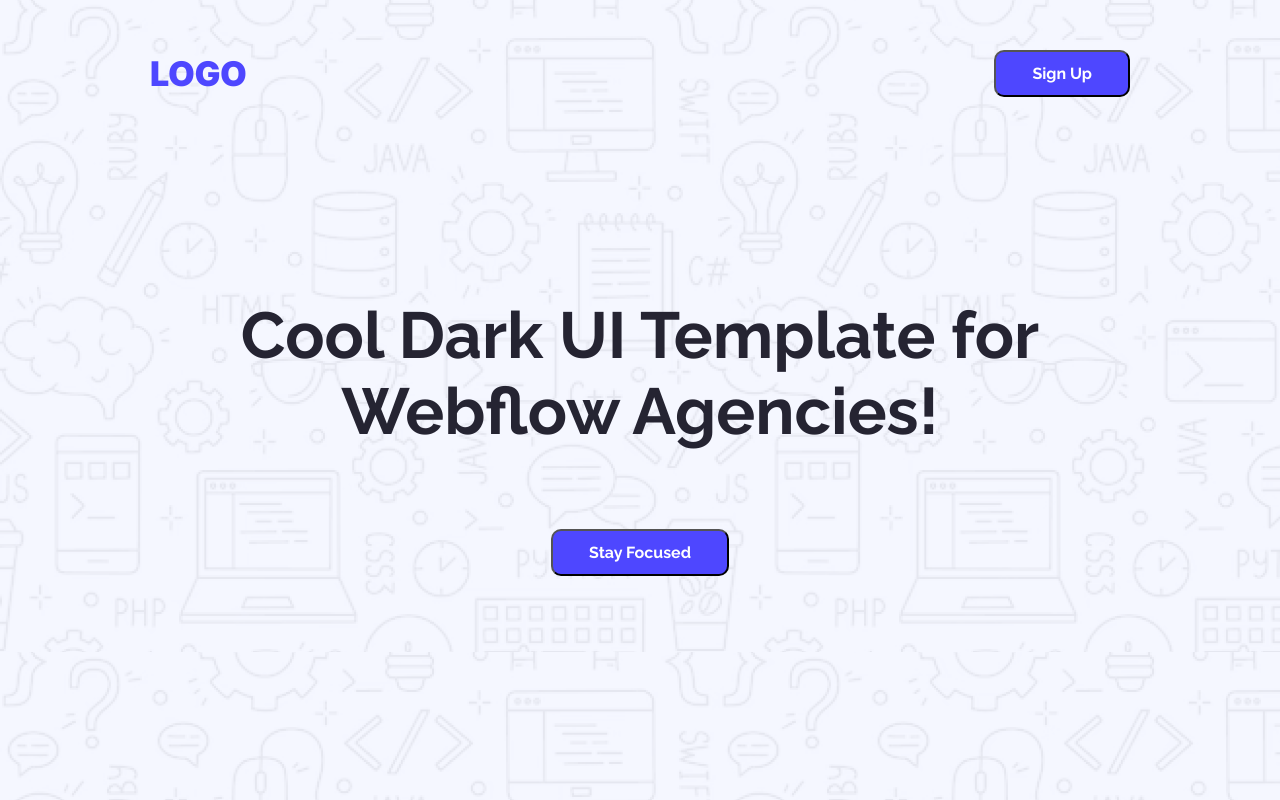
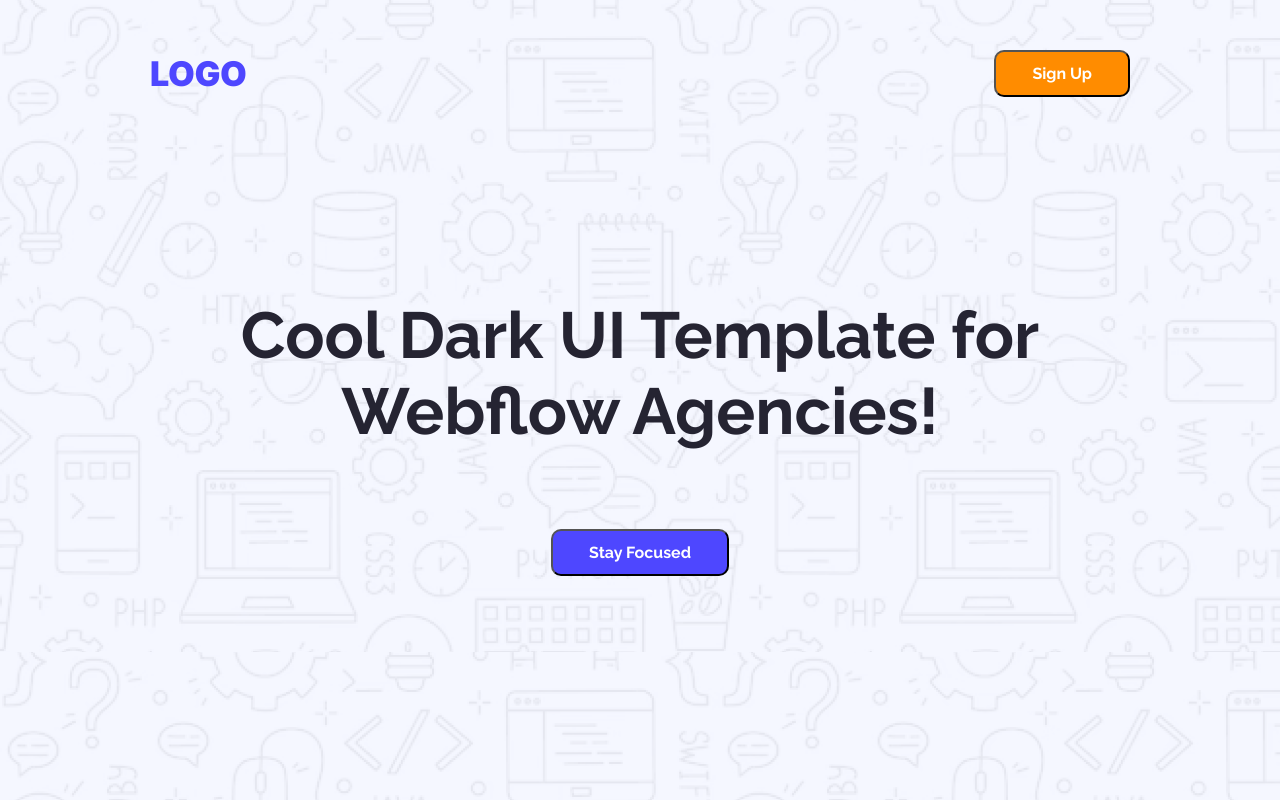
Before and after one commit to Mahedihasan101/Module-6-assingment, a plain HTML site: page index.html in a window 1280 px wide. In both pictures the pointer is over the button "Sign Up". Shown: the top 800 px of the page. Drawn offline with Linux system fonts and the light colour scheme.

Commit message:
added button hover effects

```diff
--- a/styles/blog.css
+++ b/styles/blog.css
@@ -17,6 +17,10 @@ body {
   background-color: #4e47ff;
   padding: 12px 36px;
   border-radius: 10px;
+
+}
+.btn-primary:hover{
+  background-color: darkorange;
 }
 /* header section styles */
 .header {
```
